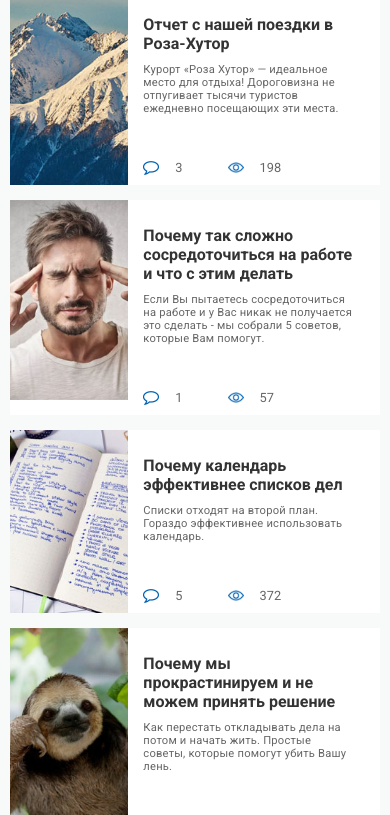
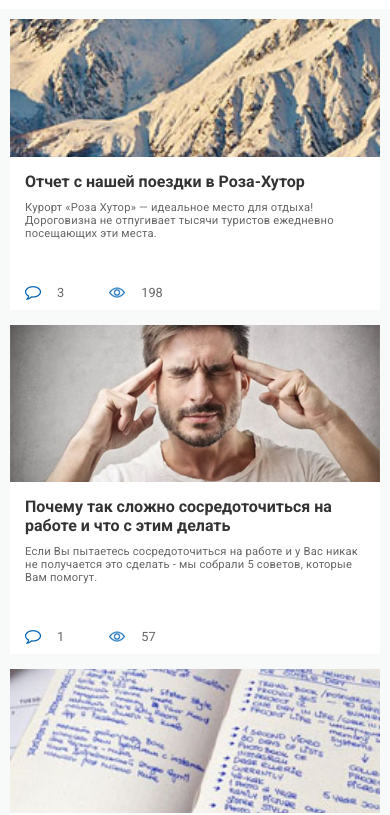
Before and after one commit to AlexGarashchuk/blog, a website: page app/index.html in a window 390 px wide. Shown: the part 85-900 px from the top of the page. Drawn offline with Linux system fonts and the light colour scheme.

Commit message:
add paddinh in main page, and grid row in single page

```diff
--- a/app/sass/_content.scss
+++ b/app/sass/_content.scss
@@ -51,6 +51,13 @@
         grid-column-gap: 15px;
         margin-bottom: 15px;
     }
+
+    @media(max-width: 480px){
+        grid-template-columns: 1fr;
+        grid-template-rows: 1fr 1fr;
+        grid-row-gap: 15px;
+        margin-bottom: 15px;
+    }
 }
 
 .main-item_img{
@@ -71,15 +78,15 @@
     padding: 26px 25px 10px 0;
     box-sizing: border-box;
 
+    @media(max-width: 480px){
+            padding: 0 15px 10px 15px;
+        }
+
     h3{
         margin-bottom: 26px;
         font-size: 24px;
         font-weight: 600;
 
-        @media(max-width: 1020px){
-            font-size: 1.2rem;
-            margin-bottom: 10px;
-        }
         @media(max-width: 1020px){
             font-size: 1rem;
             margin-bottom: 10px;
--- a/app/sass/_main-single.scss
+++ b/app/sass/_main-single.scss
@@ -6,6 +6,10 @@
 
         @media(max-width:960px){
         padding-left: 15px;
+    }
+
+         @media(max-width:480px){
+        padding: 0 5px;
     }
 
         .logo_head{
@@ -69,15 +73,29 @@
         padding: 15px 10px;
     }
 
+    @media(max-width:480px){
+      flex-direction: column;
+    }
+
     .single-icon{
         padding-right: 0;
         padding-left: 10px;
+
+         @media(max-width: 480px){
+               justify-content: space-between;
+            }
 
         .single-icon_massege{
             margin-left: 40px;
 
             @media(max-width: 1120px){
                 margin-left: 15px;
+            }
+
+            @media(max-width: 480px){
+                margin-top: 15px;
+                margin-left: 0;
+                padding-left: 0;
             }
         }
     }
--- a/app/sass/main.scss
+++ b/app/sass/main.scss
@@ -40,10 +40,10 @@ li{
 
 
     @media(max-width:1120px){
-        padding: 0 20px;
+        padding: 15px 20px;
     }
 
     @media(max-width:600px){
-        padding: 0 10px;
+        padding: 10px 10px;
     }
 }
```
Also changed, not shown: app/css/main.min.css, dist/css/main.min.css, 1 other file.
